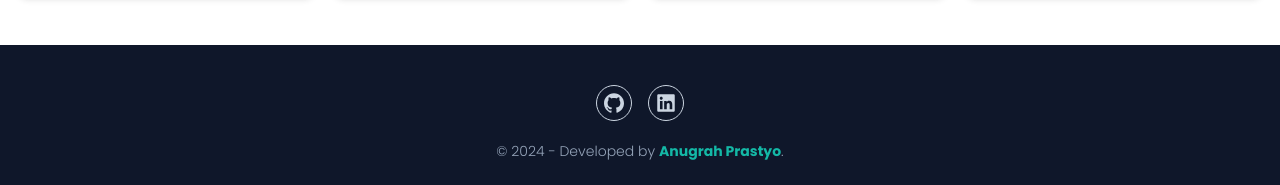
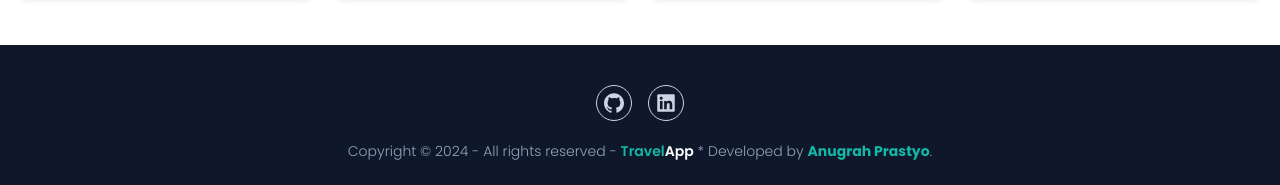
Before and after one commit to anugrahp13/travel-app, a website: page index.html in a window 1280 px wide. Shown: the part 1243-1428 px from the top of the page. Drawn offline with Linux system fonts and the light colour scheme.

Commit message:
refactor [index] - Changes to wording and coloring in footer layouts

```diff
--- a/index.html
+++ b/index.html
@@ -226,7 +226,7 @@
                     <svg xmlns="http://www.w3.org/2000/svg" class="w-5 h-5" viewBox="0 0 448 512" stroke-width="2" fill="currentColor"><path d="M416 32H31.9C14.3 32 0 46.5 0 64.3v383.4C0 465.5 14.3 480 31.9 480H416c17.6 0 32-14.5 32-32.3V64.3c0-17.8-14.4-32.3-32-32.3zM135.4 416H69V202.2h66.5V416zm-33.2-243c-21.3 0-38.5-17.3-38.5-38.5S80.9 96 102.2 96c21.2 0 38.5 17.3 38.5 38.5 0 21.3-17.2 38.5-38.5 38.5zm282.1 243h-66.4V312c0-24.8-.5-56.7-34.5-56.7-34.6 0-39.9 27-39.9 54.9V416h-66.4V202.2h63.7v29.2h.9c8.9-16.8 30.6-34.5 62.9-34.5 67.2 0 79.7 44.3 79.7 101.9V416z"/></svg>
                 </a>
                </div>
-               <p class="font-light text-sm text-slate-400 dark:text-slate-300 text-center">© 2024 - Developed by <span class="font-bold text-primary">Anugrah Prastyo</span>.</p>
+               <p class="font-light text-sm text-slate-400 dark:text-slate-300 text-center">Copyright © 2024 - All rights reserved - <span class="font-semibold text-primary">Travel</span><span class="font-semibold text-white">App</span> * Developed by <span class="font-bold text-primary">Anugrah Prastyo</span>.</p>
            </div>
         </div>
     </footer>
```
